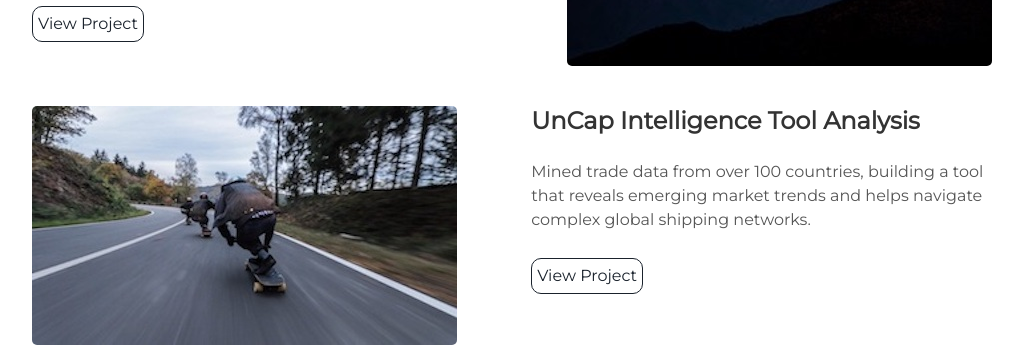
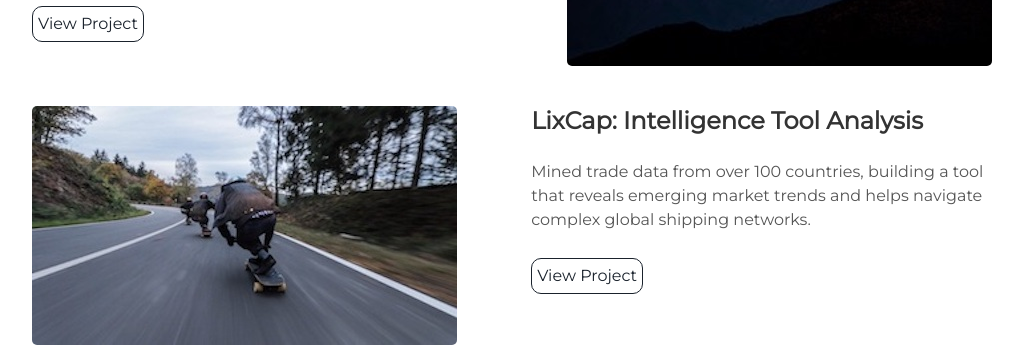
Before and after one commit to ItsAlValenci/itsalvalenci.github.io, a Jekyll site: the page built from index.html, in a window 1280 px wide and 900 px high, scrolled down 2433 px. Shown: the part 154-501 px from the top of the window, without its empty margins (128-1151 px from the left). Built offline with Jekyll 4.4.1, drawn with Linux system fonts in a browser that asks for light colours.

Commit message:
lixcap test

```diff
--- a/_includes/projects.html
+++ b/_includes/projects.html
@@ -10,7 +10,7 @@
     <h3>Generative AI Document Processing</h3>
 
     <p>Streamlined document workflows by integrating GPT-4, creating a system that reads and organizes reports intelligently to reduce repetitive work while generating context related outputs.</p>
-    <a class="project-link" href="#">View Project</a>
+    <a class="project-link" href="/assets/img/LixCap Reference Letter Albert.pdf" target="_blank">View Project</a>
   </div>
 </div>
 
@@ -19,7 +19,7 @@
     <img alt="UnCap Intelligence Tool" src="{{ "/assets/img/skate.jpg" | prepend: site.baseurl }}" />
   </div>
   <div class="contents-right">
-    <h3>UnCap Intelligence Tool Analysis</h3>
+    <h3>LixCap: Intelligence Tool Analysis</h3>
 
     <p>Mined trade data from over 100 countries, building a tool that reveals emerging market trends and helps navigate complex global shipping networks.</p>
     <a class="project-link" href="#">View Project</a>
```
Also changed, not shown: 2 other files.
